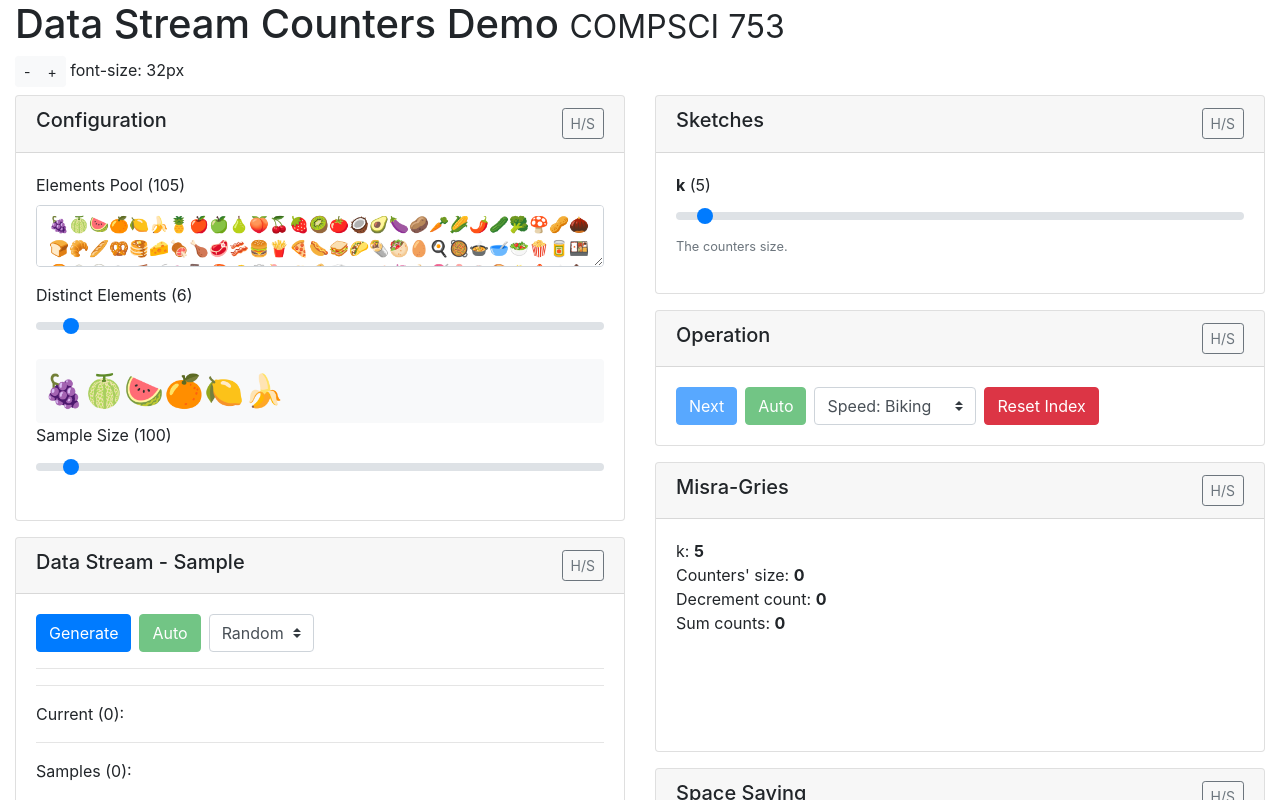
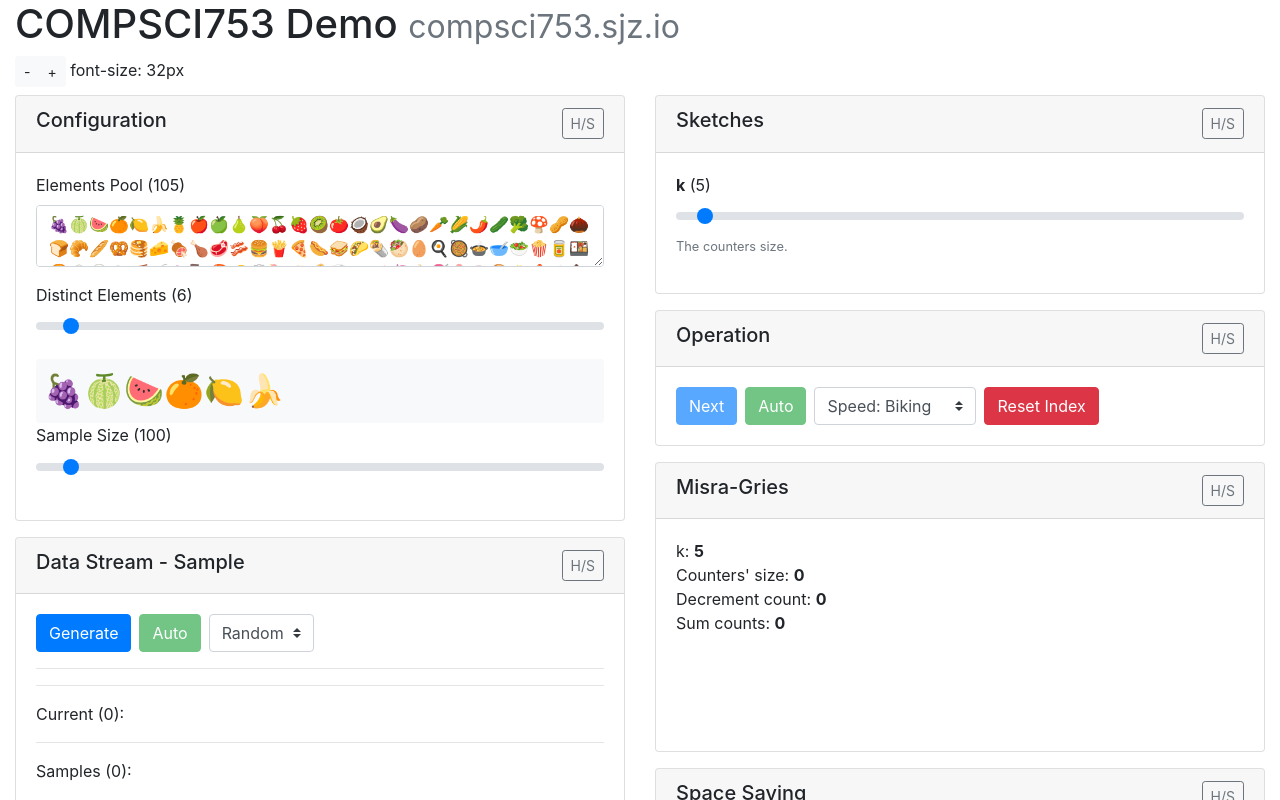
Before and after one commit to e10101/sketches, an Angular app: page / in a window 1280 px wide. Shown: the top 800 px of the page. Built offline with nearby package versions, Linux system fonts and the light colour scheme.

Commit message:
Update the title

```diff
--- a/src/app/misra-gries/misra-gries.component.html
+++ b/src/app/misra-gries/misra-gries.component.html
@@ -1,8 +1,8 @@
 <div class="container mb-5">
   <h1>
-    Data Stream Counters Demo
-    <small>
-      COMPSCI 753
+    COMPSCI753 Demo
+    <small class="text-muted">
+      compsci753.sjz.io
     </small>
   </h1>
 
```
